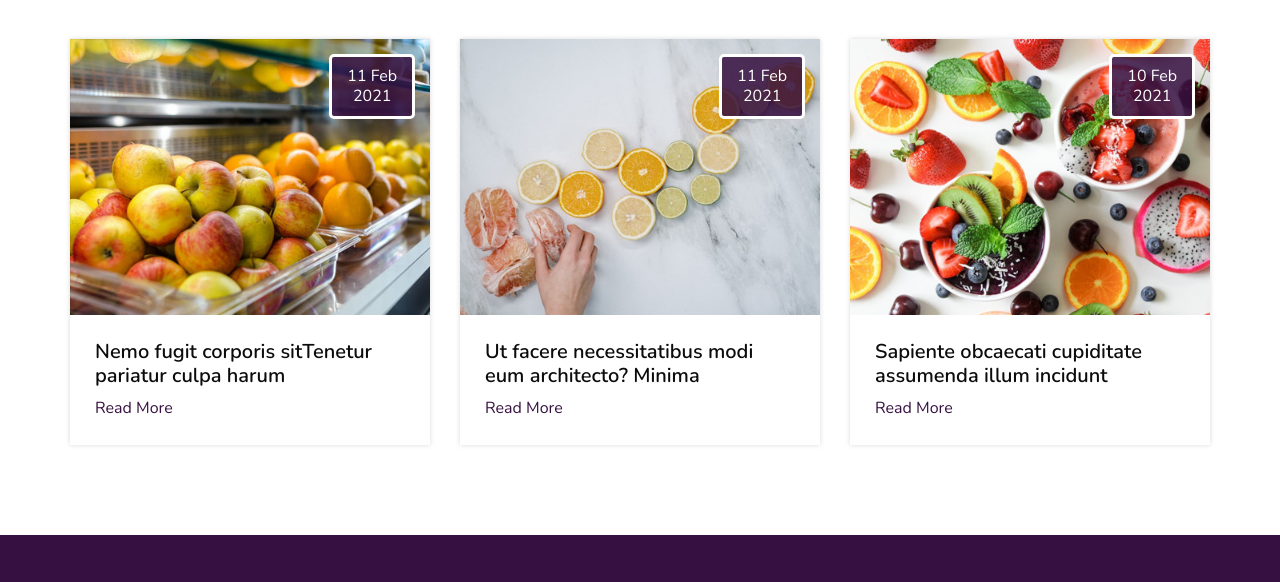
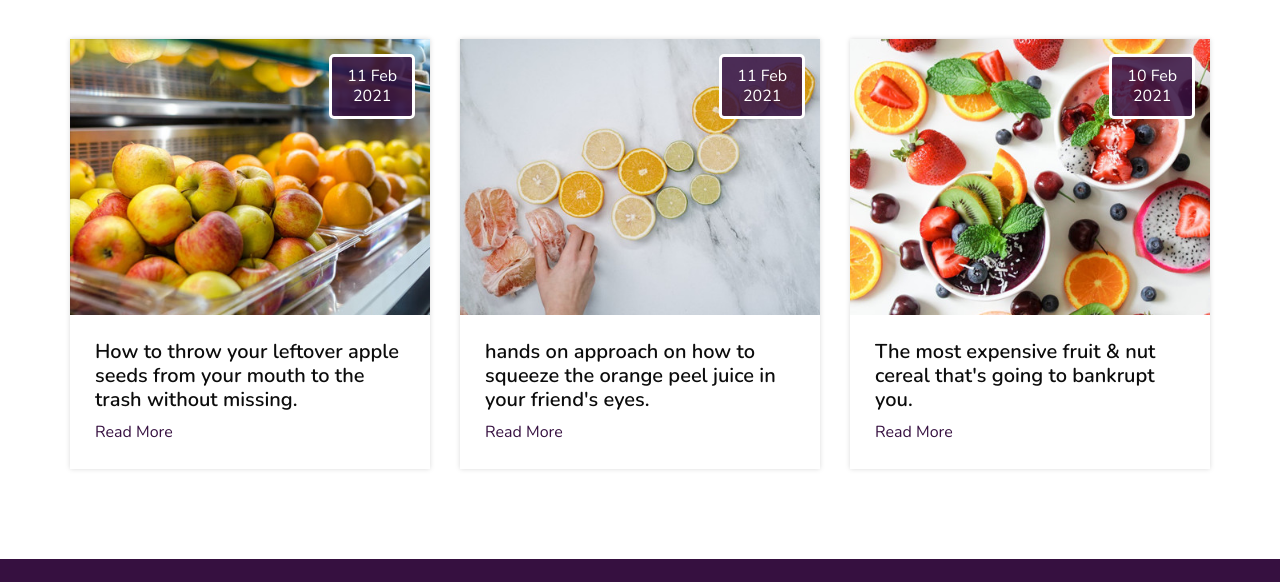
Before and after one commit to DhrubojyotiDey/Frontend, a plain HTML site: page shop/blog.html in a window 1280 px wide. Shown: the part 218-800 px from the top of the page. Drawn offline with nearby package versions, Linux system fonts and the light colour scheme.

Commit message:
Add files via upload

```diff
--- a/shop/blog.html
+++ b/shop/blog.html
@@ -94,7 +94,7 @@
             </div>
             <div class="detail-box">
               <h5>
-                Nemo fugit corporis sitTenetur pariatur culpa harum
+                How to throw your leftover apple seeds from your mouth to the trash without missing.
               </h5>
               <a href="">
                 Read More
@@ -115,7 +115,7 @@
             </div>
             <div class="detail-box">
               <h5>
-                Ut facere necessitatibus modi eum architecto? Minima
+                hands on approach on how to squeeze the orange peel juice in your friend's eyes.
               </h5>
               <a href="">
                 Read More
@@ -136,7 +136,7 @@
             </div>
             <div class="detail-box">
               <h5>
-                Sapiente obcaecati cupiditate assumenda illum incidunt
+                The most expensive fruit & nut cereal that's going to bankrupt you.
               </h5>
               <a href="">
                 Read More
```
